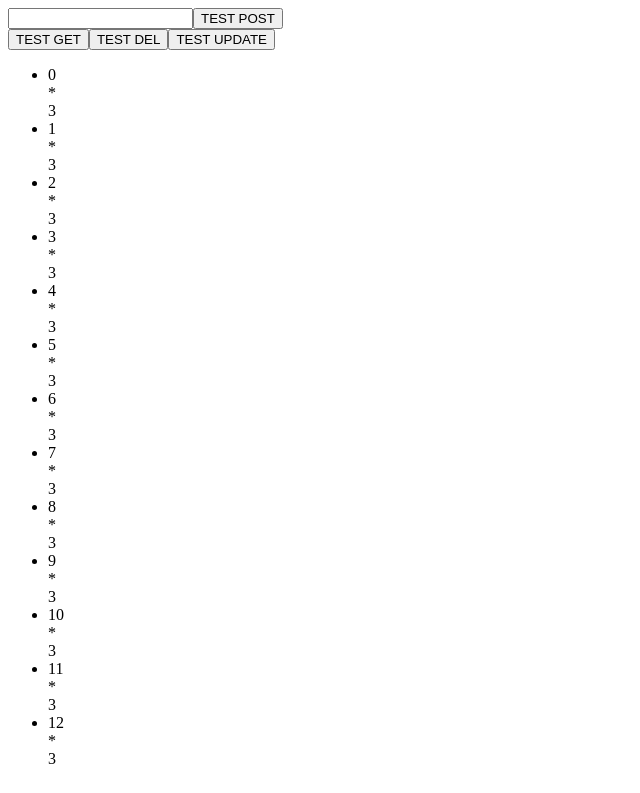
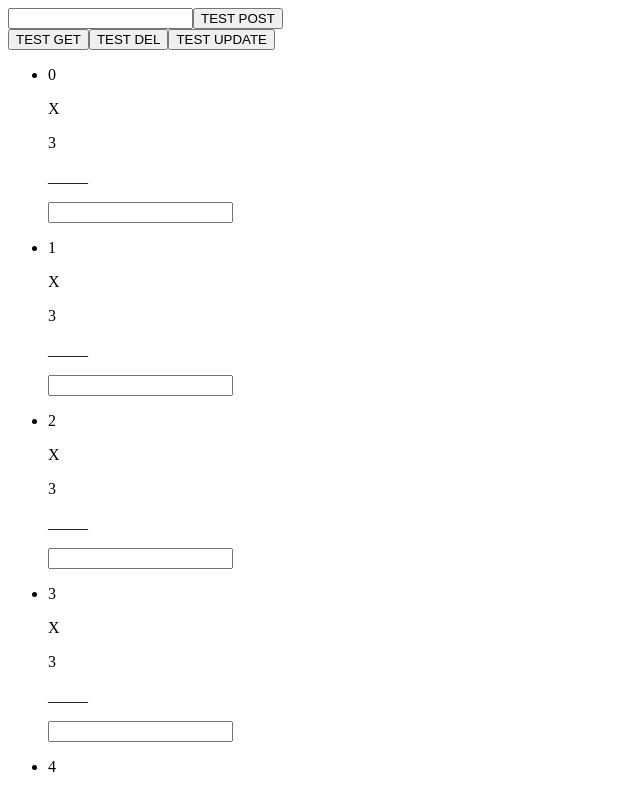
Before and after one commit to kjensen19/MultiMadness, a React (Create React App) app: page / in a window 1280 px wide. Shown: the top 793 px of the page, without its empty margins (0-640 px from the left). Built offline with nearby package versions, Linux system fonts and the light colour scheme.

Commit message:
build out problem display, add asnwer input

```diff
--- a/src/components/MultiplicationTable/MultTable.jsx
+++ b/src/components/MultiplicationTable/MultTable.jsx
@@ -1,6 +1,7 @@
-
+import { useState } from "react"
 
 function MultiplicationTable({ multiplier }){
+    const [answer, setAnswer] = useState('')
     const multiArray = [0, 1, 2, 3, 4, 5, 6, 7, 8, 9, 10, 11, 12]
     var multiObject = []
     function tableMaker(multiplier){
@@ -8,7 +9,6 @@ function MultiplicationTable({ multiplier }){
             multiObject.push({
                 multiplicand: num,
                 multiplier: multiplier,
-                product: num * multiplier
             })
         }
     }
@@ -18,7 +18,16 @@ function MultiplicationTable({ multiplier }){
 
     return(
         <ul>{multiObject.map((mult,i) =>(
-            <li key={i}>{mult.multiplicand}<br></br>*<br></br>{mult.multiplier}</li>))}
+            <li key={i}>
+                <div>
+                    <p>{mult.multiplicand}</p>
+                    <p>X</p>
+                    <p>{mult.multiplier}</p>
+                    <p>_____</p>
+                    <input type='text' value={answer} onChange={(event)=>{setAnswer(event.target.value)}}></input>
+                </div>
+                </li>))}
+
         </ul>
     )
 }
```
Also changed, not shown: 2 other files (tests, documents, lock files or other folders).
